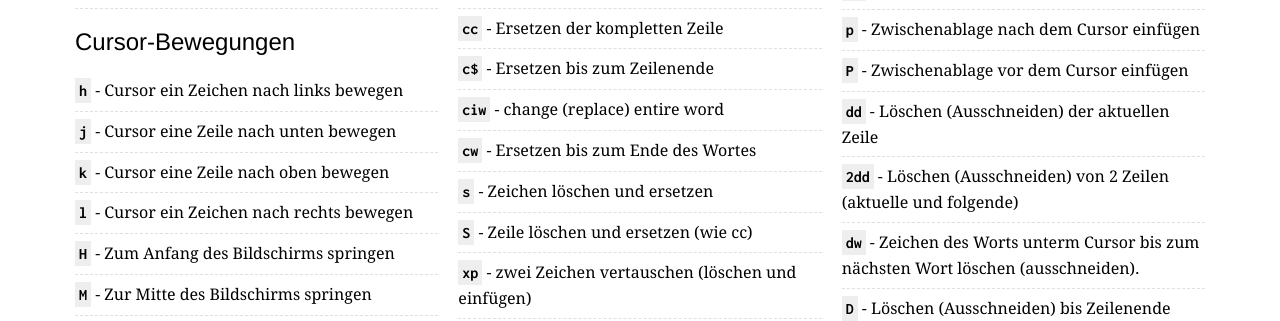
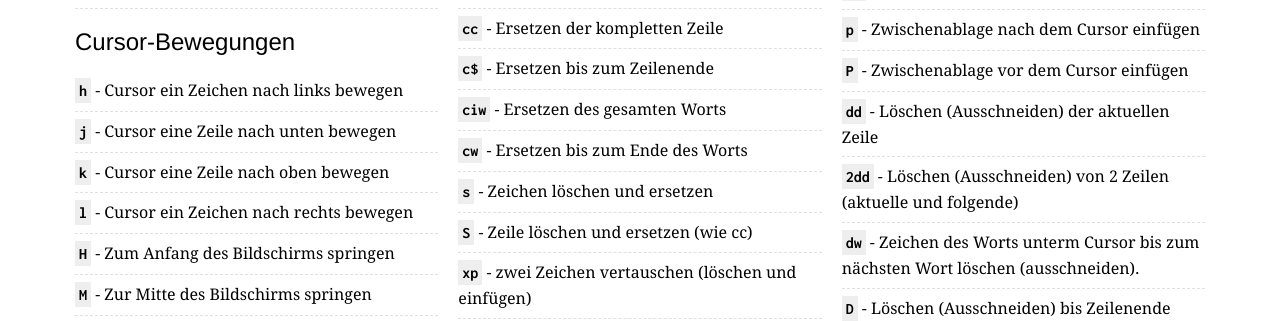
Before and after one commit to rtorr/vim-cheat-sheet, a Jekyll site: the page built from lang/de_de/index.html, in a window 1280 px wide and 900 px high. Shown: the part 354-675 px from the top of the window. Built offline with Jekyll 4.4.1, drawn with Linux system fonts in a browser that asks for light colours.

Commit message:
Updated German translation

```diff
--- a/lang/de_de/index.html
+++ b/lang/de_de/index.html
@@ -73,8 +73,9 @@ editing:
     gJ: "die Zeile unterhalb zur aktuellen Zeile ohne Abstand hinzufügen"
     gwip: "Absatz neu umbrechen"
     cc: "Ersetzen der kompletten Zeile"
-    cw: "Ersetzen bis zum Ende des Wortes"
+    cw: "Ersetzen bis zum Ende des Worts"
     cDollar: "Ersetzen bis zum Zeilenende"
+    ciw: "Ersetzen des gesamten Worts"
     s: "Zeichen löschen und ersetzen"
     S: "Zeile löschen und ersetzen (wie cc)"
     xp: "zwei Zeichen vertauschen (löschen und einfügen)"
```
